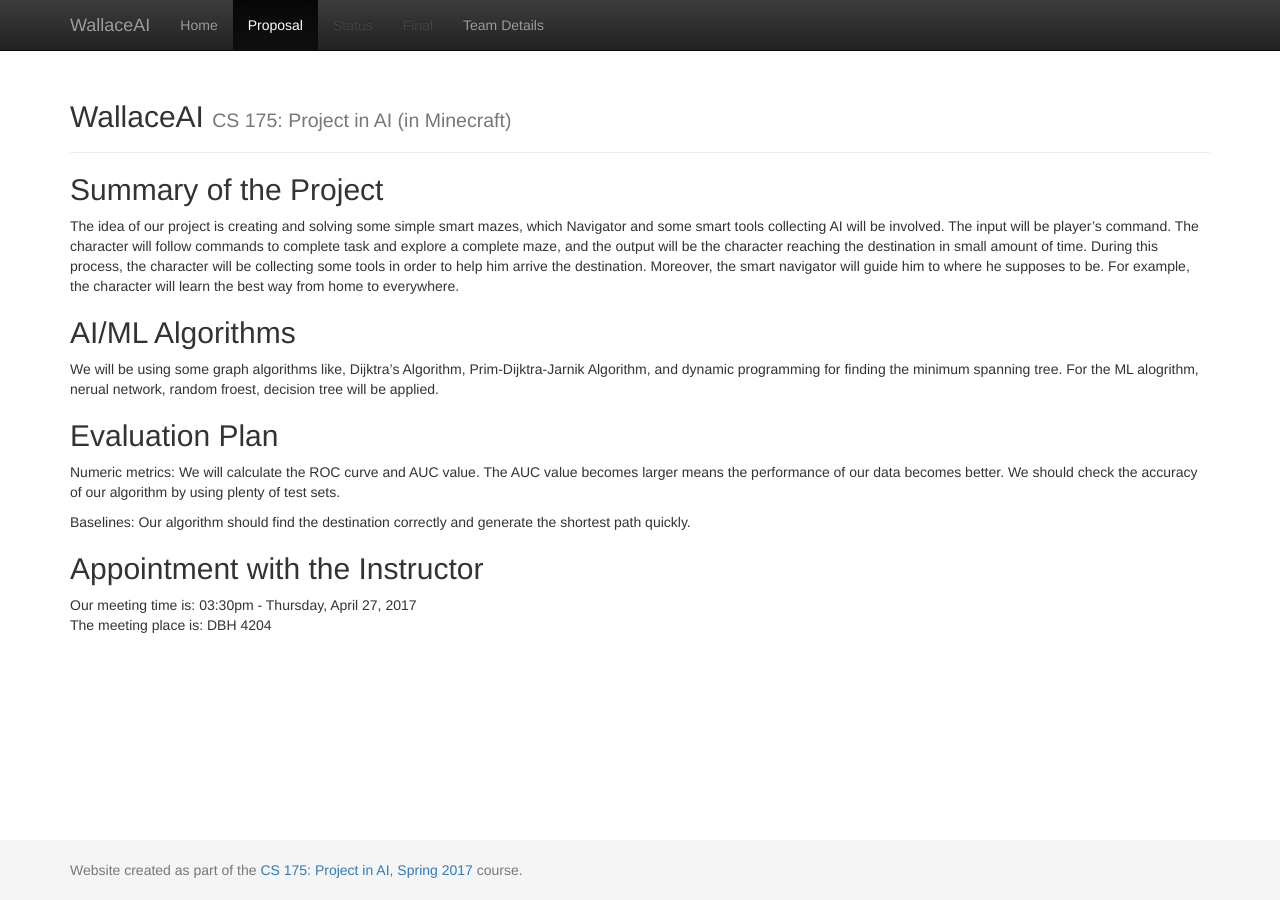
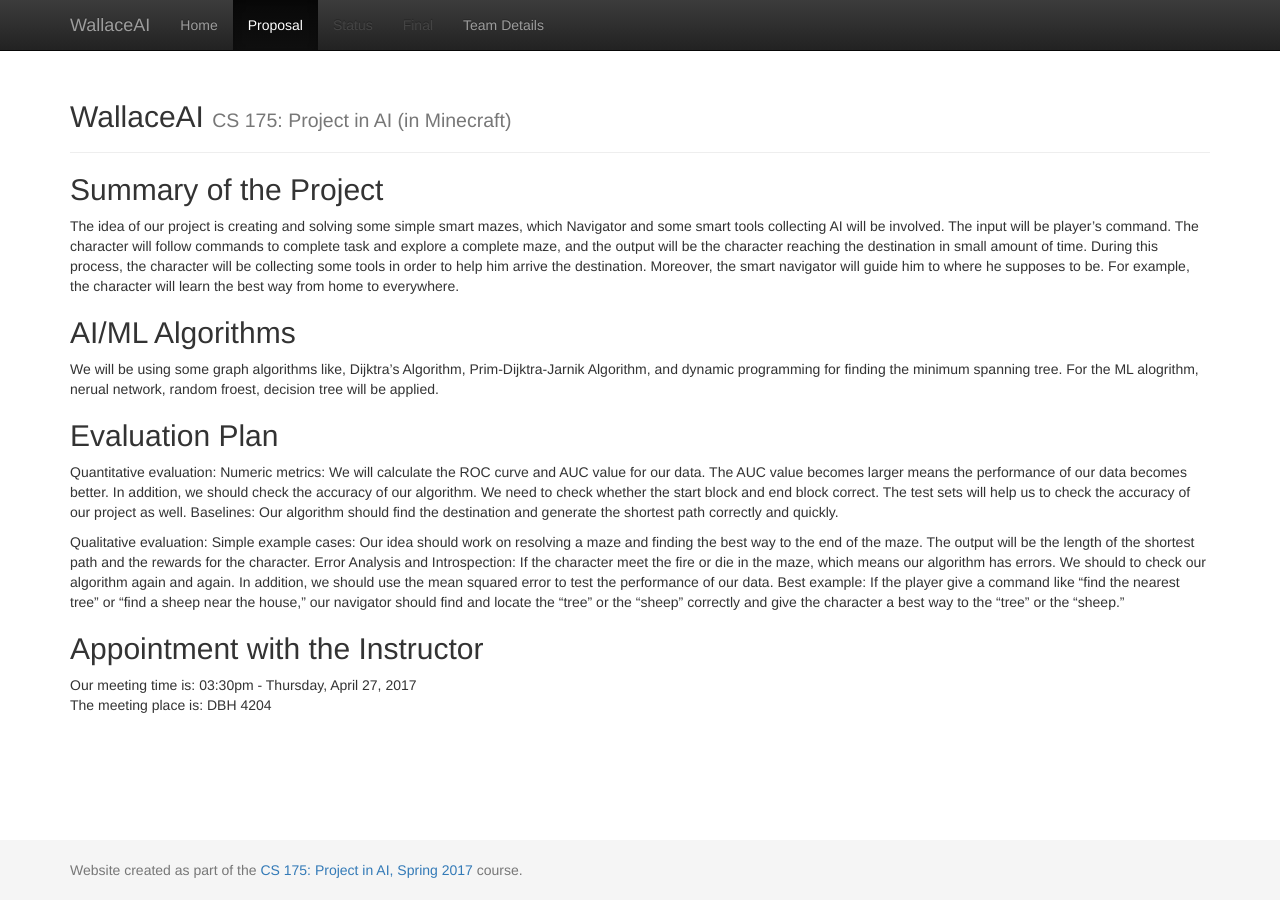
Before and after one commit to rl3740/WallaceAI, a Jekyll site: the page built from docs/proposal.md, in a window 1280 px wide. Built offline with Jekyll 4.4.1, drawn with Linux system fonts in a browser that asks for light colours.

Commit message:
Update proposal.md

```diff
--- a/docs/proposal.md
+++ b/docs/proposal.md
@@ -13,9 +13,14 @@ We will be using some graph algorithms like, Dijktra's Algorithm, Prim-Dijktra-J
 
 ## Evaluation Plan
 
-Numeric metrics: We will calculate the ROC curve and AUC value. The AUC value becomes larger means the performance of our data becomes better. We should check the accuracy of our algorithm by using plenty of test sets.
+Quantitative evaluation:
+Numeric metrics: We will calculate the ROC curve and AUC value for our data. The AUC value becomes larger means the performance of our data becomes better. In addition, we should check the accuracy of our algorithm. We need to check whether the start block and end block correct. The test sets will help us to check the accuracy of our project as well.
+Baselines: Our algorithm should find the destination and generate the shortest path correctly and quickly.
 
-Baselines: Our algorithm should find the destination correctly and generate the shortest path quickly.
+Qualitative evaluation:
+Simple example cases: Our idea should work on resolving a maze and finding the best way to the end of the maze. The output will be the length of the shortest path and the rewards for the character.
+Error Analysis and Introspection: If the character meet the fire or die in the maze, which means our algorithm has errors. We should to check our algorithm again and again. In addition, we should use the mean squared error to test the performance of our data.
+Best example: If the player give a command like “find the nearest tree” or “find a sheep near the house,” our navigator should find and locate the “tree” or the “sheep” correctly and give the character a best way to the “tree” or the “sheep.”
 
 
 ## Appointment with the Instructor
```
